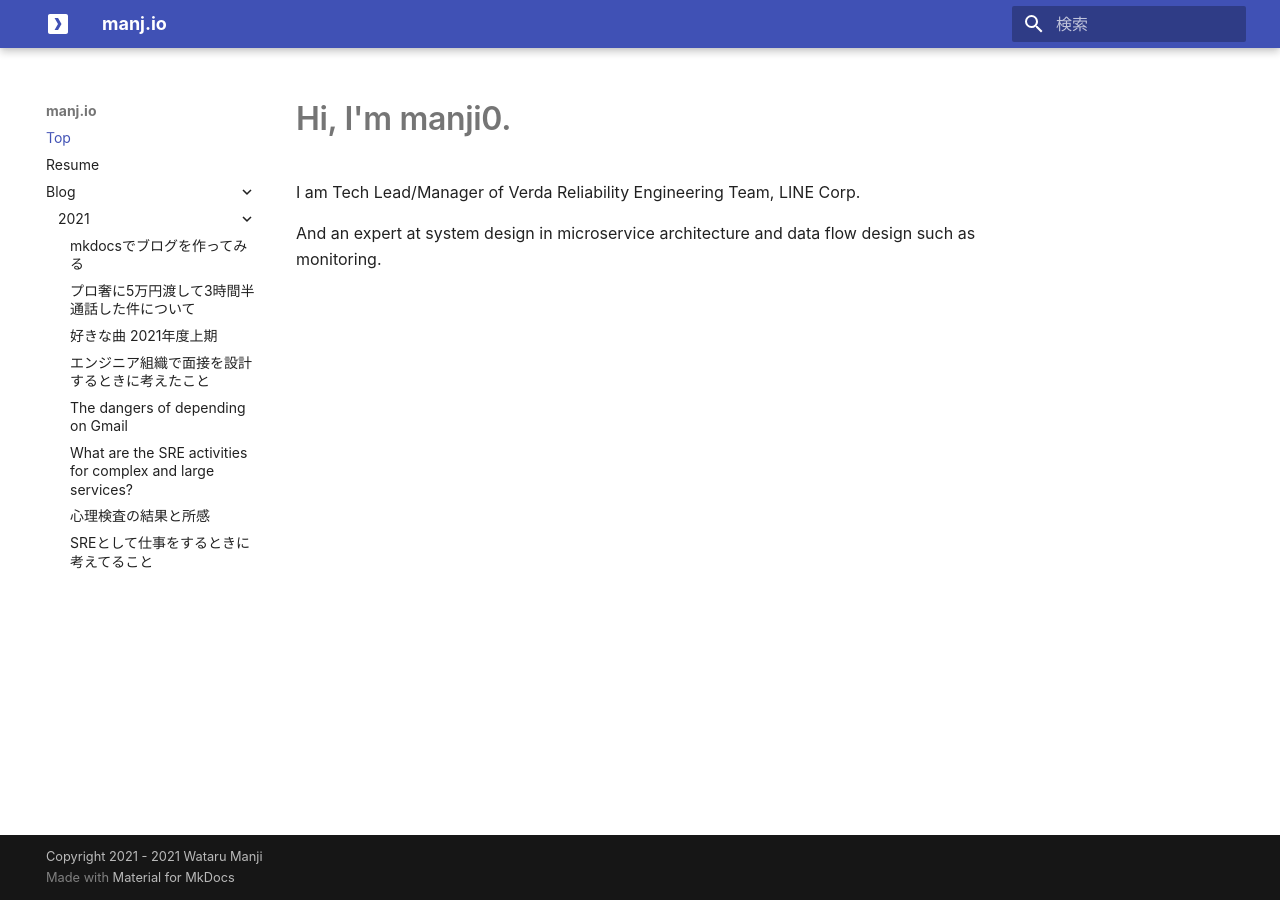
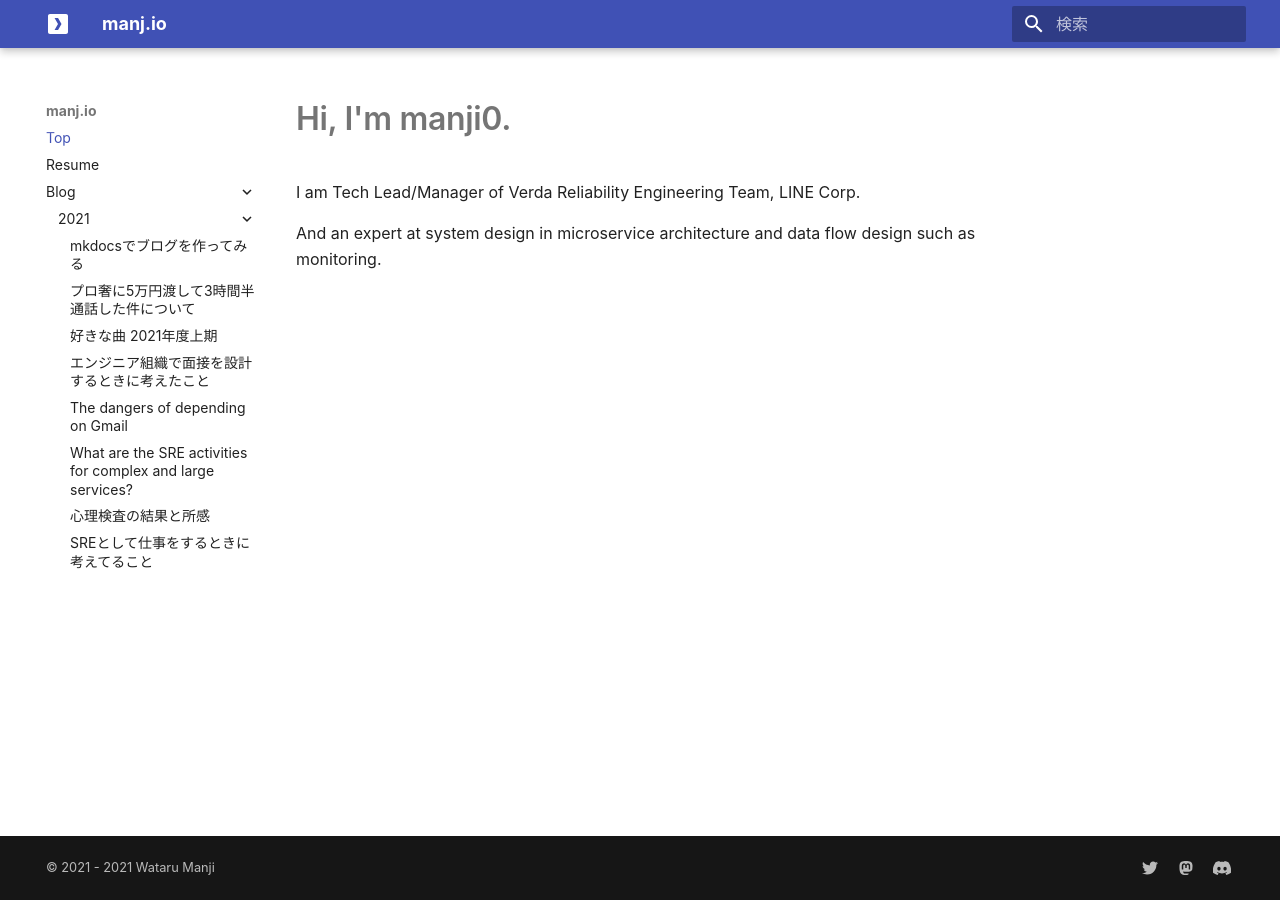
Before and after one commit to manji-0/blog, an MkDocs documentation site: the page built from docs/index.md, in a window 1280 px wide. Built offline with MkDocs 1.6.1 and Material for MkDocs 9.7.7, drawn with Linux system fonts in a browser that asks for light colours; nearby versions of some CDN libraries; comment, search, counter and statistics services are not loaded.

Commit message:
add social icon

```diff
--- a/mkdocs.yml
+++ b/mkdocs.yml
@@ -18,7 +18,7 @@ nav:
 
 
 ##### site config ####
-copyright: 'Copyright 2021 - 2021 Wataru Manji'
+copyright: "&copy; 2021 - 2021 Wataru Manji"
 theme:
   name: material
   repo_url: https://github.com/manji-0/mkdoc-blog
@@ -28,6 +28,7 @@ theme:
     logo: material/plex
   edit_uri: edit/main/docs/
   features:
+  - header.autohide
   - navigation.expand
   - navigation.top
   - search.highlight
@@ -40,6 +41,16 @@ theme:
     accent: red
 extra:
   disqus: manj-io
+  generator: false
+  social:
+  - icon: fontawesome/brands/twitter
+    link: https://twitter.com/_manji0
+    name: manji0 on Twitter
+  - icon: fontawesome/brands/mastodon
+    link: https://misskey.io/@manji0
+  - icon: fontawesome/brands/discord
+    link: https://discordapp.com/users/335975911478394881
+    name: manji0 on Discord
 plugins:
 - search
 - markdownextradata:
```
Also changed, not shown: docs/blog/2021/favorite-songs-2021-1st.md (+1 -1 lines).
